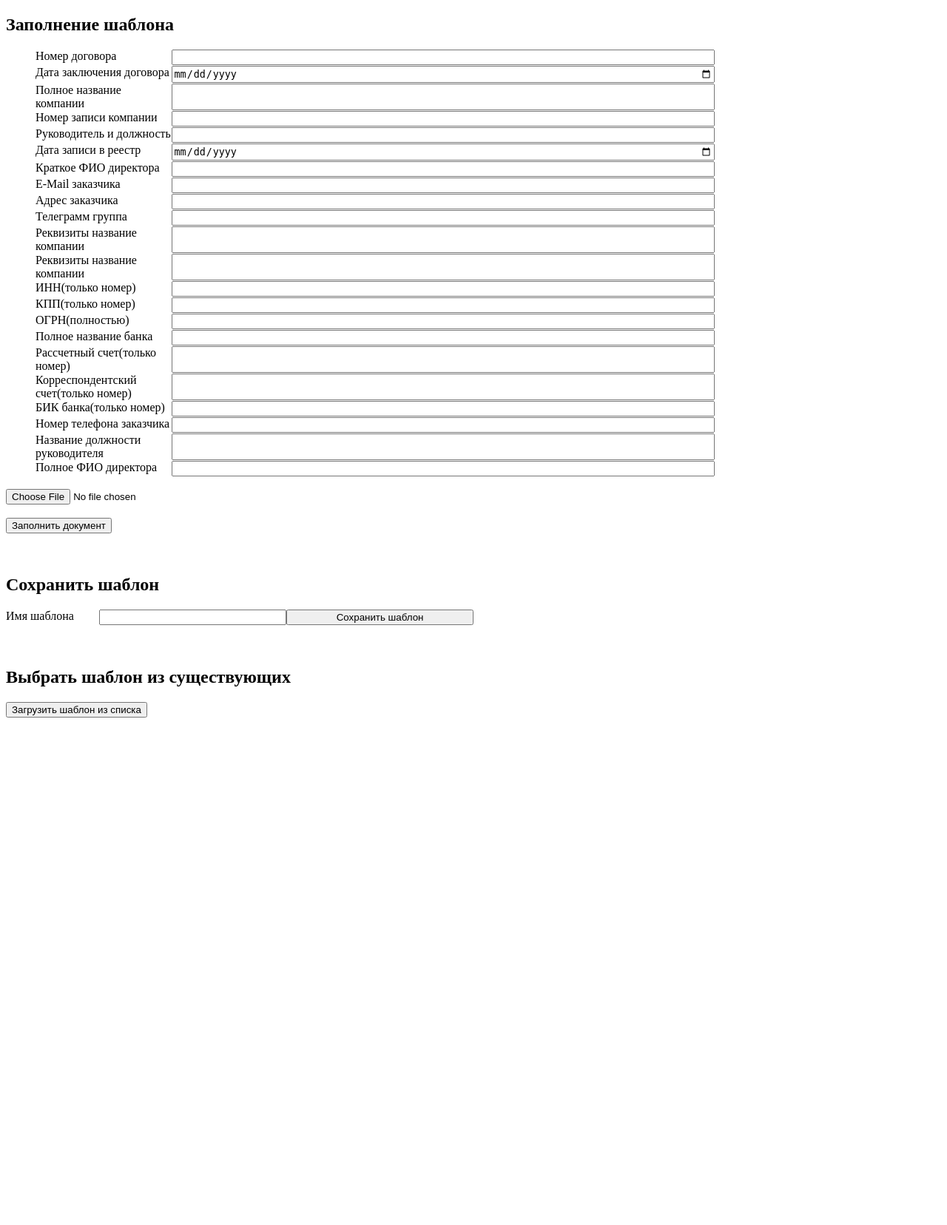
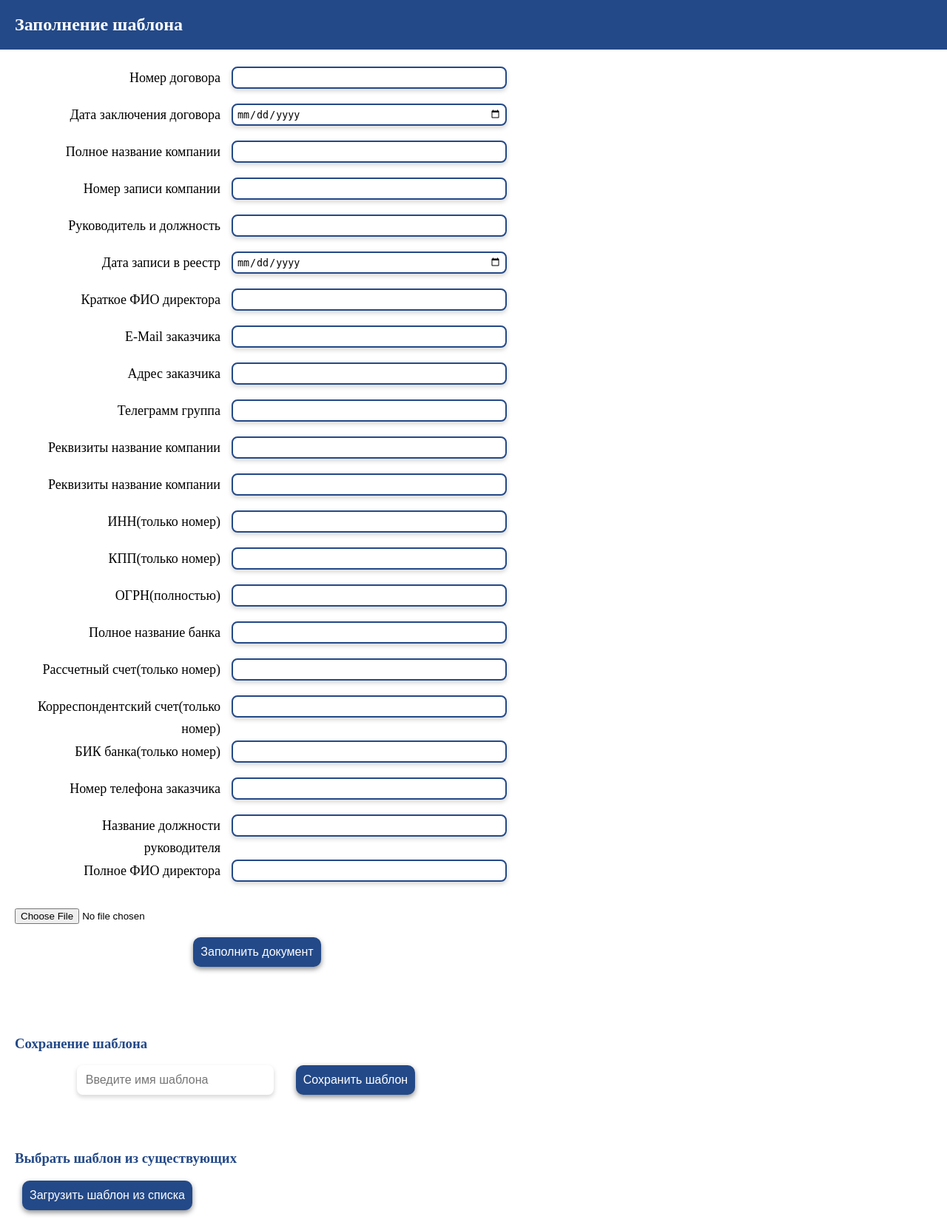
Before and after one commit to pecangoo/AutoDocFiller, a Flask app: page /index in a window 1280 px wide. Shown: the whole page at 74% size. Before the commit the page ends 970 px from the top, so only its background shows below. Run offline with Flask 3, Linux system fonts and the light colour scheme.

Commit message:
fix index

```diff
--- a/templates/index.html
+++ b/templates/index.html
@@ -4,42 +4,130 @@
     <title>Загрузка файла</title>
 </head>
 <body>
+<div class="header">
 	<h2>Заполнение шаблона</h2>
+</div>
 <form id="form_data" action="/index" method="post" enctype="multipart/form-data">
 
     <style>
+		html {
+			--main-color: #234988;
+			--hover-color: #3e69ae;
+		}
+
+		body {
+			margin: 0;
+		}
+
+		.header {
+			width: 100%;
+			position: fixed;
+			background-color: var(--main-color);
+			color: #ffffff;
+			padding-left: 20px;
+			top: 0;
+		}
+
+		.buttons {
+			border-radius: 10px;
+			margin-bottom: 20px;
+			background-color: var(--main-color);
+			cursor: pointer;
+			color: #ffffff;
+			border-color: var(--main-color);
+			height: 40px;
+			line-height: 20px;
+			font-size: 16px;
+			margin-left: 30px;
+			box-shadow: 0px 3px 7px 0px #8c8c8c;
+			border-width: 0;
+			padding: 10px;
+		}
+
+		.container {
+			width: calc(25px + 50%);
+			display: flex;
+			justify-content: center;
+		}
+
+		.header-mini {
+			margin-left: 20px;
+			color: var(--main-color);
+		}
+
+		.file-button {
+			margin-left: 20px;
+		}
+
+		.buttons:hover {
+			background-color: var(--hover-color);
+		}
+
+		.input-text {
+			width: 40%;
+			padding: 10px;
+			box-sizing: border-box;
+			height: 40px;
+			border-color: transparent;
+			/* border: 2px	var(--main-color) solid; */
+			border-radius: 8px;
+			font-size: 16px;
+			box-shadow: 0px 3px 5px 1px #8c8c8c4a;
+		}
+
         .one-line {
             display: flex;
 
             label {
-                width: 15%;
+                width: 20%;
                 display: block;
                 margin-bottom: 1px;
+				font-size: 18px;
+				margin-right: 15px;
+				margin-left: 10px;
+				text-align: end;
+				line-height: 30px;
             }
 
             input {
-                width: 60%;
-                padding: 1px;
-                margin-bottom: 1px;
+                width: 30%;
+                padding: 5px;
                 box-sizing: border-box;
+				margin-bottom: 20px;
+				height: 30px;
+				border-color: transparent;
+				border: 2px	var(--main-color) solid;
+				border-radius: 8px;
+				box-shadow: 0px 3px 5px 1px #8c8c8c4a;
+
             }
         }
 
         .one-line2 {
+			width: calc(25px + 50%);
 			display: flex;
+			justify-content: center;
 
-            label {
+            /* label {
                 width: 10%;
                 display: block;
                 margin-bottom: 1px;
-            }
+				/* font-size: 18px;
+				margin-right: 15px;
+				text-align: end;
+				line-height: 30px;
+            } */
 
-            input {
+            /* input {
                 width: 20%;
                 padding: 1px;
                 margin-bottom: 1px;
                 box-sizing: border-box;
+            } */
 		}
+
+		ul {
+			margin-top: 90px;
 		}
     </style>
     <ul>
@@ -56,30 +144,39 @@
         {% endfor %}
     </ul>
 
-    <input id="form1"
+    <input class="file-button"
+		   id="form1"
            type="file"
            name="file"><br>    <br>
+	<!-- <label class="input-file">
+			<input type="file" name="file" id="form1" onchange="(e) => updateNamesFile(e)">
+			<span class="input-file-btn">Выберите файл</span>
+			<span class="input-file-text" id="fileNameText"></span>
+	</label><br>    <br> -->
 
-    <input type="button"
+   <div class="container">
+		<input class="buttons"
+				type="button"
 				value="Заполнить документ"
 				onclick="checkAllFields();">
+   </div>
     <br><br><br>
-    <h2>Сохранить шаблон</h2>
-    {#            <input type="button" onclick="checkAllFields();">#}
+    <h3 class="header-mini">Сохранение шаблона</h3>
+    {#            <input class="buttons" type="button" onclick="checkAllFields();">#}
     <div class="one-line2">
-        <label>Имя шаблона</label>
-        <input type="text" name="name_template" id="name_template">
-        <input type="button" value="Сохранить шаблон" onclick="checkTemplate();">
+        <input class="input-text" type="text" placeholder="Введите имя шаблона" name="name_template" id="name_template">
+        <input class="buttons" type="button" value="Сохранить шаблон" onclick="checkTemplate();">
     </div>
 
 
 </form>
 <br><br>
-<h2>Выбрать шаблон из существующих</h2>
+<h3 class="header-mini">Выбрать шаблон из существующих</h3>
 <form id="form_data"
       action="/choose_template"
       method="get">
-    <input type="submit"
+    <input class="buttons"
+		   type="submit"
            value="Загрузить шаблон из списка">
 </form>
 <script>
@@ -119,6 +216,10 @@
             form.submit();
         }
     }
+	// function updateNamesFile(e) {
+	// 	let file = e.files[0]
+	// 	document.getElementById('fileNameText').innerHTML = file.name;
+	// }
 </script>
 
 {#<script src="script.js"></script>#}
```
Lines whose indentation alone changed are shown as unchanged.
